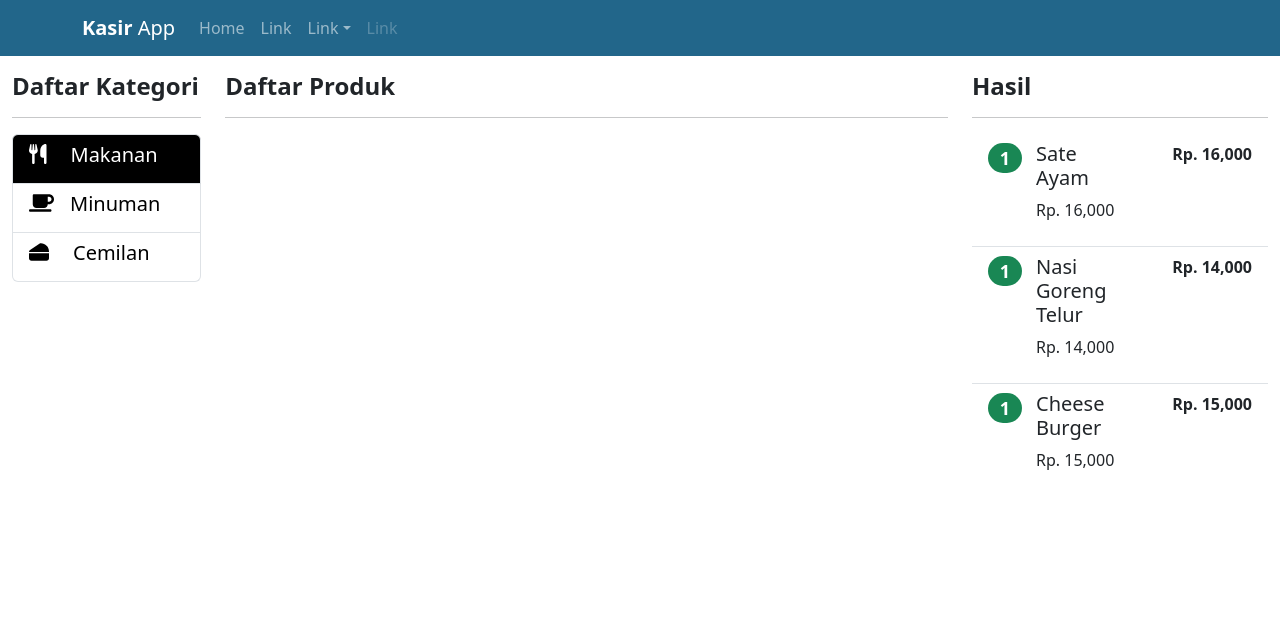
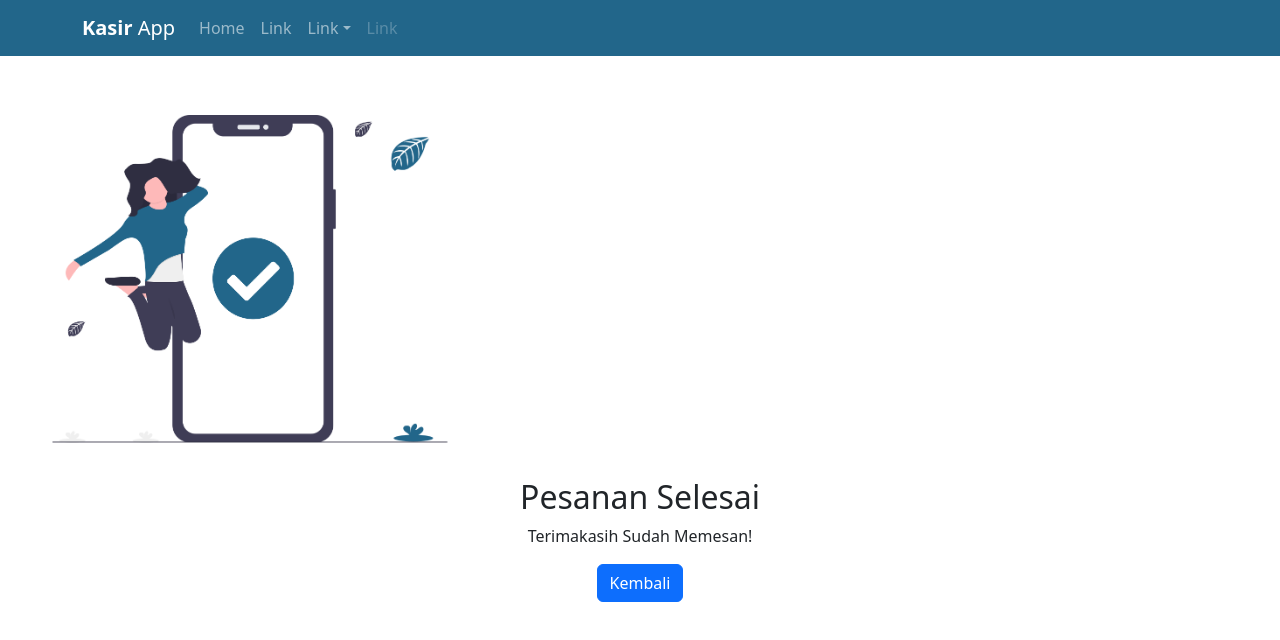
Before and after one commit to hanif-daffa-nurdiyanto/portofolio-reactjs, a React (Create React App) app: page /sukses in a window 1280 px wide. Shown: the top 640 px of the page. Built offline with nearby package versions, Linux system fonts and the light colour scheme; data requests are answered from the project's data file.

Commit message:
Add react router DOM

```diff
--- a/package.json
+++ b/package.json
@@ -15,6 +15,7 @@
     "react": "^18.3.1",
     "react-bootstrap": "^2.10.5",
     "react-dom": "^18.3.1",
+    "react-router-dom": "^5.3.4",
     "react-scripts": "5.0.1",
     "sweetalert2": "^11.14.4",
     "web-vitals": "^2.1.4"
--- a/src/App.js
+++ b/src/App.js
@@ -1,156 +1,24 @@
-import "./App.css";
-import "./index.css";
-import { Hasil, ListCategories, Menus, NavbarComponent } from "./components";
-import { Row, Col, Container } from "react-bootstrap";
-import React, { Component } from "react";
-import { API_URL } from "./utils/constants";
-import axios from "axios";
-import Swal from "sweetalert2";
+import React, { Component } from 'react'
+import {
+  BrowserRouter,
+  Switch,
+  Route,
+} from "react-router-dom";
+import { NavbarComponent } from './components'
+import { Home, Sukses } from './pages'
 
 export default class App extends Component {
-  constructor(props) {
-    super(props);
-
-    this.state = {
-      menus: [],
-      categoriYangDipilih: "Makanan",
-      keranjangs: [],
-    };
-  }
-
-  componentDidMount() {
-    axios
-      .get(API_URL + "products?category.nama=" + this.state.categoriYangDipilih)
-      .then((res) => {
-        const menus = res.data;
-        this.setState({ menus });
-      })
-      .catch((error) => {
-        console.log(error);
-      });
-    axios
-      .get(API_URL + "keranjangs")
-      .then((res) => {
-        const keranjangs = res.data;
-        this.setState({ keranjangs });
-      })
-      .catch((error) => {
-        console.log("Error yaa ", error);
-      });
-  }
-  componentDidUpdate(prevState) {
-    if(this.state.keranjangs !== prevState.keranjangs) {
-      axios
-      .get(API_URL + "keranjangs")
-      .then((res) => {
-        const keranjangs = res.data;
-        this.setState({ keranjangs });
-      })
-      .catch((error) => {
-        console.log("Error yaa ", error);
-      });
-    }
-  }
-
-  changeCategory = (value) => {
-    this.setState({
-      categoriYangDipilih: value,
-      menus: [],
-    });
-
-    axios
-      .get(API_URL + "products?category.nama=" + value)
-      .then((res) => {
-        const menus = res.data;
-        this.setState({ menus });
-      })
-      .catch((error) => {
-        console.log(error);
-      });
-  };
-
-  masukKeranjang = (value) => {
-    axios
-      .get(API_URL + "keranjangs?product.id=" + value.id)
-      .then((res) => {
-        if (res.data.length === 0) {
-          const keranjang = {
-            jumlah: 1,
-            total_harga: value.harga,
-            product: value,
-          };
-          axios
-            .post(API_URL + "keranjangs", keranjang)
-            .then((res) => {
-              Swal.fire({
-                title: "Sukses Masuk Keranjang",
-                text: "Sukses Masuk Keranjang " + keranjang.product.nama,
-                icon: "success",
-                timer: 1500,
-              });
-            })
-            .catch((error) => {
-              console.log("Error yaa ", error);
-            });
-        } else {
-          const keranjang = {
-            jumlah: res.data[0].jumlah + 1,
-            total_harga: res.data[0].total_harga + value.harga,
-            product: value,
-          };
-          axios
-            .put(API_URL + "keranjangs/" + res.data[0].id, keranjang)
-            .then((res) => {
-              Swal.fire({
-                title: "Sukses Masuk Keranjang",
-                text: "Sukses Masuk Keranjang " + keranjang.product.nama,
-                icon: "success",
-                timer: 1500,
-              });
-            })
-            .catch((error) => {
-              console.log("Error aa ", error);
-            });
-        }
-      })
-      .catch((error) => {
-        console.log("Error yaa ", error);
-      });
-  };
-
   render() {
-    const { menus, categoriYangDipilih, keranjangs } = this.state;
     return (
-      <div className="App">
+      <BrowserRouter>
         <NavbarComponent />
-        <div className="mt-3">
-          <Container fluid>
-            <Row>
-              <ListCategories
-                changeCategory={this.changeCategory}
-                categoriYangDipilih={categoriYangDipilih}
-              />
-              <Col>
-                <h4>
-                  <strong>Daftar Produk</strong>
-                </h4>
-                <hr />
-                <Row>
-                  {menus &&
-                    menus.map((menu) => (
-                      <Menus
-                        key={menu.id}
-                        menu={menu}
-                        masukKeranjang={this.masukKeranjang}
-                      />
-                    ))}
-                </Row>
-              </Col>
-              <Hasil keranjangs={keranjangs} />
-            </Row>
-          </Container>
-        </div>
-      </div>
+        <main>
+          <Switch>
+            <Route path="/" component={Home} exact />
+            <Route path="/sukses" component={Sukses} exact />
+          </Switch>
+        </main>
+      </BrowserRouter>
     );
   }
 }
--- /dev/null
+++ b/src/pages/Home.js
@@ -0,0 +1,153 @@
+import "../App.css";
+import "../index.css";
+import { Hasil, ListCategories, Menus,} from "../components";
+import { Row, Col, Container } from "react-bootstrap";
+import React, { Component } from "react";
+import { API_URL } from "../utils/constants";
+import axios from "axios";
+import Swal from "sweetalert2";
+
+export default class Home extends Component {
+  constructor(props) {
+    super(props);
+
+    this.state = {
+      menus: [],
+      categoriYangDipilih: "Makanan",
+      keranjangs: [],
+    };
+  }
+
+  componentDidMount() {
+    axios
+      .get(API_URL + "products?category.nama=" + this.state.categoriYangDipilih)
+      .then((res) => {
+        const menus = res.data;
+        this.setState({ menus });
+      })
+      .catch((error) => {
+        console.log(error);
+      });
+    axios
+      .get(API_URL + "keranjangs")
+      .then((res) => {
+        const keranjangs = res.data;
+        this.setState({ keranjangs });
+      })
+      .catch((error) => {
+        console.log("Error yaa ", error);
+      });
+  }
+  componentDidUpdate(prevState) {
+    if (this.state.keranjangs !== prevState.keranjangs) {
+      axios
+        .get(API_URL + "keranjangs")
+        .then((res) => {
+          const keranjangs = res.data;
+          this.setState({ keranjangs });
+        })
+        .catch((error) => {
+          console.log("Error yaa ", error);
+        });
+    }
+  }
+
+  changeCategory = (value) => {
+    this.setState({
+      categoriYangDipilih: value,
+      menus: [],
+    });
+
+    axios
+      .get(API_URL + "products?category.nama=" + value)
+      .then((res) => {
+        const menus = res.data;
+        this.setState({ menus });
+      })
+      .catch((error) => {
+        console.log(error);
+      });
+  };
+
+  masukKeranjang = (value) => {
+    axios
+      .get(API_URL + "keranjangs?product.id=" + value.id)
+      .then((res) => {
+        if (res.data.length === 0) {
+          const keranjang = {
+            jumlah: 1,
+            total_harga: value.harga,
+            product: value,
+          };
+          axios
+            .post(API_URL + "keranjangs", keranjang)
+            .then((res) => {
+              Swal.fire({
+                title: "Sukses Masuk Keranjang",
+                text: "Sukses Masuk Keranjang " + keranjang.product.nama,
+                icon: "success",
+                timer: 1500,
+              });
+            })
+            .catch((error) => {
+              console.log("Error yaa ", error);
+            });
+        } else {
+          const keranjang = {
+            jumlah: res.data[0].jumlah + 1,
+            total_harga: res.data[0].total_harga + value.harga,
+            product: value,
+          };
+          axios
+            .put(API_URL + "keranjangs/" + res.data[0].id, keranjang)
+            .then((res) => {
+              Swal.fire({
+                title: "Sukses Masuk Keranjang",
+                text: "Sukses Masuk Keranjang " + keranjang.product.nama,
+                icon: "success",
+                timer: 1500,
+              });
+            })
+            .catch((error) => {
+              console.log("Error aa ", error);
+            });
+        }
+      })
+      .catch((error) => {
+        console.log("Error yaa ", error);
+      });
+  };
+
+  render() {
+    const { menus, categoriYangDipilih, keranjangs } = this.state;
+    return (
+        <div className="mt-3">
+          <Container fluid>
+            <Row>
+              <ListCategories
+                changeCategory={this.changeCategory}
+                categoriYangDipilih={categoriYangDipilih}
+              />
+              <Col>
+                <h4>
+                  <strong>Daftar Produk</strong>
+                </h4>
+                <hr />
+                <Row>
+                  {menus &&
+                    menus.map((menu) => (
+                      <Menus
+                        key={menu.id}
+                        menu={menu}
+                        masukKeranjang={this.masukKeranjang}
+                      />
+                    ))}
+                </Row>
+              </Col>
+              <Hasil keranjangs={keranjangs} />
+            </Row>
+          </Container>
+        </div>
+    );
+  }
+}
--- /dev/null
+++ b/src/pages/Sukses.js
@@ -0,0 +1,17 @@
+import React, { Component } from "react";
+import { Button, Image } from "react-bootstrap";
+import { Link } from "react-router-dom";
+export default class Sukses extends Component {
+  render() {
+    return (
+      <div className="mt-4 text-center">
+        <Image src="assets/images/sukses.png" width="500" />
+        <h2>Pesanan Selesai</h2>
+        <p>Terimakasih Sudah Memesan!</p>
+        <Button variant="primary" as={Link} to="/">
+          Kembali
+        </Button>
+      </div>
+    );
+  }
+}
--- /dev/null
+++ b/src/pages/index.js
@@ -0,0 +1,4 @@
+import Home from "./Home";
+import Sukses from "./Sukses";
+
+export { Home, Sukses }
```
Also changed, not shown: public/assets/images/sukses.png (added), 1 other file (tests, documents, lock files or other folders).
